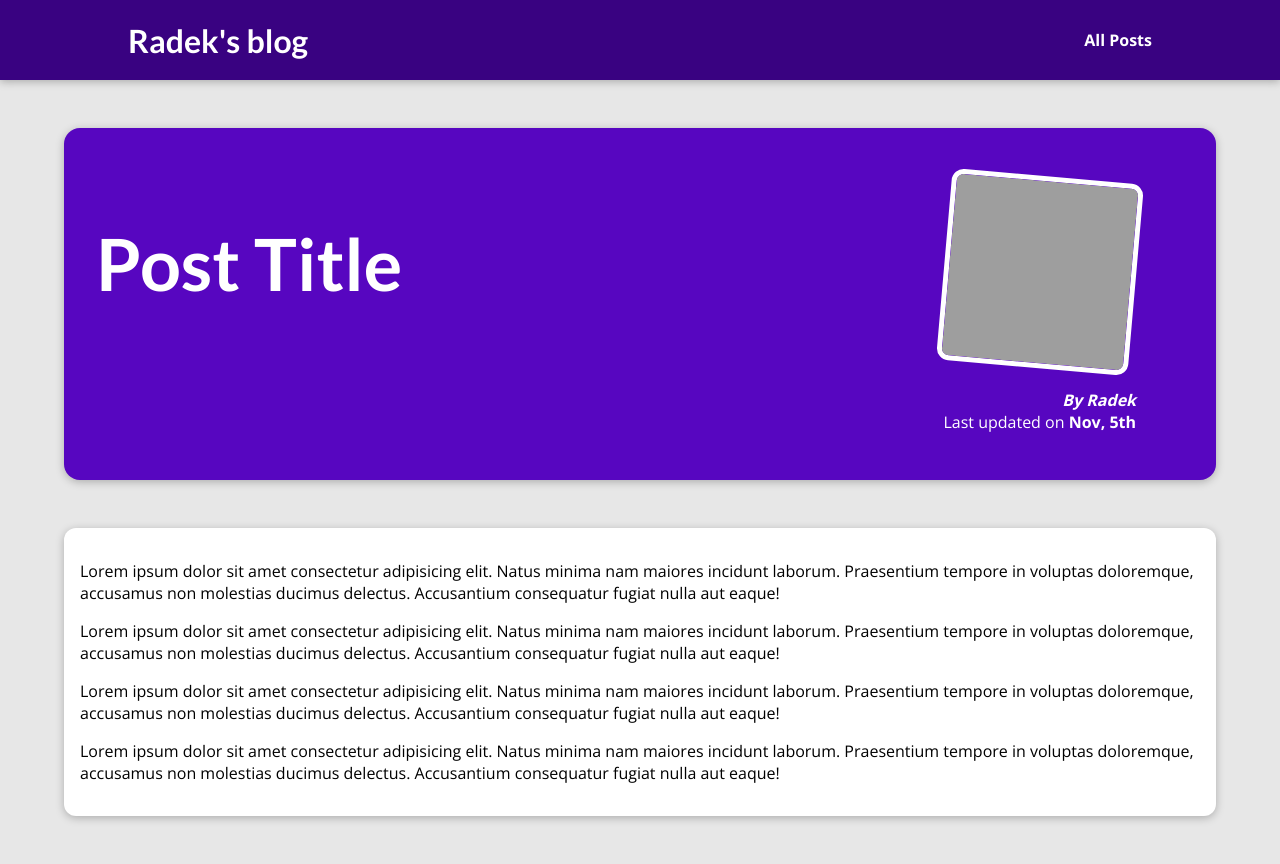
After one commit to tadekradek/my_site_django_repo, a Django app: template blog/templates/blog/post-detail.html in a window 1280 px wide. The commit adds this page. Run offline with Django 4.2, Linux system fonts and the light colour scheme; the template is opened without the code that fills it, so the values that code supplies are empty; grey boxes are pictures that could not be loaded.

Commit message:
Further development in Django, edits to my_site added.

```diff
--- /dev/null
+++ b/blog/static/blog/post-detail.css
@@ -0,0 +1,62 @@
+body {
+    background-color: #e7e7e7;
+  }
+
+  #main-navigation {
+    background-color: #390281;
+    box-shadow: 0 2px 8px rgba(0, 0, 0, 0.25);
+  }
+
+  #summary {
+    margin: 8rem auto 3rem auto;
+    padding: 2rem;
+    width: 90%;
+    max-width: 90rem;
+    border-radius: 16px;
+    background-color: #5706c0;
+    position: relative;
+    box-shadow: 0 2px 8px rgba(0, 0, 0, 0.25);
+    height: 22rem;
+  }
+
+  #summary h2 {
+    color: white;
+    font-size: 4.5rem;
+  }
+
+  #summary article {
+    position: absolute;
+    top: 2rem;
+    right: 3rem;
+    padding: 1rem 2rem;
+    border-radius: 12px;
+    text-align: right;
+    color: white;
+  }
+
+  #summary article img {
+    width: 12rem;
+    height: 12rem;
+    border-radius: 12px;
+    transform: rotateZ(5deg);
+    border: 5px solid white;
+    margin-bottom: 1rem;
+  }
+
+  #summary address {
+    font-weight: bold;
+  }
+
+  #summary time {
+    font-weight: bold;
+  }
+
+  main {
+    width: 90%;
+    max-width: 90rem;
+    margin: 3rem auto;
+    background-color: white;
+    padding: 1rem;
+    border-radius: 12px;
+    box-shadow: 0 2px 8px rgba(0, 0, 0, 0.25);
+  }
--- /dev/null
+++ b/blog/templates/blog/post-detail.html
@@ -0,0 +1,43 @@
+{% extends 'base.html' %}
+{% load static %}
+
+
+{% block title %}
+This Post Title
+{% endblock  %}
+
+{% block css_files %}
+  <link rel="stylesheet" href="{% static 'blog/post-detail.css' %}">
+{% endblock  %}
+
+
+{% block content %}
+<section id="summary">
+    <h2>Post Title</h2>
+    <article>
+        <img src="{% static 'blog/radek.png' %}" alt="Post Title">
+        <address>By Radek</address>
+        <div>
+            Last updated on <time> Nov, 5th </time>
+        </div>
+    </article>
+
+</section>
+
+<main>
+    <p>
+        Lorem ipsum dolor sit amet consectetur adipisicing elit. Natus minima nam maiores incidunt laborum. Praesentium tempore in voluptas doloremque, accusamus non molestias ducimus delectus. Accusantium consequatur fugiat nulla aut eaque!
+    </p>
+    <p>
+        Lorem ipsum dolor sit amet consectetur adipisicing elit. Natus minima nam maiores incidunt laborum. Praesentium tempore in voluptas doloremque, accusamus non molestias ducimus delectus. Accusantium consequatur fugiat nulla aut eaque!
+    </p>
+    <p>
+        Lorem ipsum dolor sit amet consectetur adipisicing elit. Natus minima nam maiores incidunt laborum. Praesentium tempore in voluptas doloremque, accusamus non molestias ducimus delectus. Accusantium consequatur fugiat nulla aut eaque!
+    </p>
+    <p>
+        Lorem ipsum dolor sit amet consectetur adipisicing elit. Natus minima nam maiores incidunt laborum. Praesentium tempore in voluptas doloremque, accusamus non molestias ducimus delectus. Accusantium consequatur fugiat nulla aut eaque!
+    </p>
+</main>
+
+
+{% endblock  %}
--- a/blog/urls.py
+++ b/blog/urls.py
@@ -2,7 +2,7 @@ from django.urls import path
 
 from . import views
 
-urlpatterns = [
+urlpatterns = [  #for every url pattern that you are adding here, you need to have respective view logic
     path("", views.starting_page, name="starting-page"),
     path("posts", views.posts, name="posts-page"),
     path("posts/<slug:slug>", views.post_detail, name="post-detail-page") #/posts/my-first-post - this is a concept called slug
--- a/templates/base.html
+++ b/templates/base.html
@@ -10,15 +10,16 @@
         {% block title %}{% endblock  %}
     </title>
     <link rel="stylesheet" href="{% static 'app.css' %}">
-    {% block css_files %}{% endblock  %}
+    {% block css_files %}{% endblock %}
 </head>
+
 <body>
-
-
-<header id="main-navigation">
-    <h1><a href="">Radek's Blog</a></h1>
-    <nav><a href="">All Posts</a></nav>
-</header>
+    <header id="main-navigation">
+        <h1><a href="{% url 'starting-page' %}">Radek's blog </a></h1>
+        <nav>
+            <a href ="{% url 'posts-page' %}">All Posts</a>
+        </nav>
+    </header>
     {% block  content %}{% endblock  %}
 </body>
 </html>
```
Also changed, not shown: blog/templates/blog/all-posts.html (+6 -3 lines), blog/templates/blog/includes/post.html (+6 -5 lines), blog/templates/blog/index.html (+9 -15 lines), blog/views.py (+36 -4 lines), blog/static/blog/all-posts.css (renamed from blog/static/blog/images/all-posts.css), blog/static/blog/images/github.png (added), blog/static/blog/images/liga.png (added), blog/static/blog/images/radek2.png (added), blog/static/blog/images/radek3.png (added), blog/static/blog/images/radek4.png (added), blog/static/blog/images/spotify.png (added), blog/static/blog/post.css (renamed from blog/static/blog/images/post.css).
